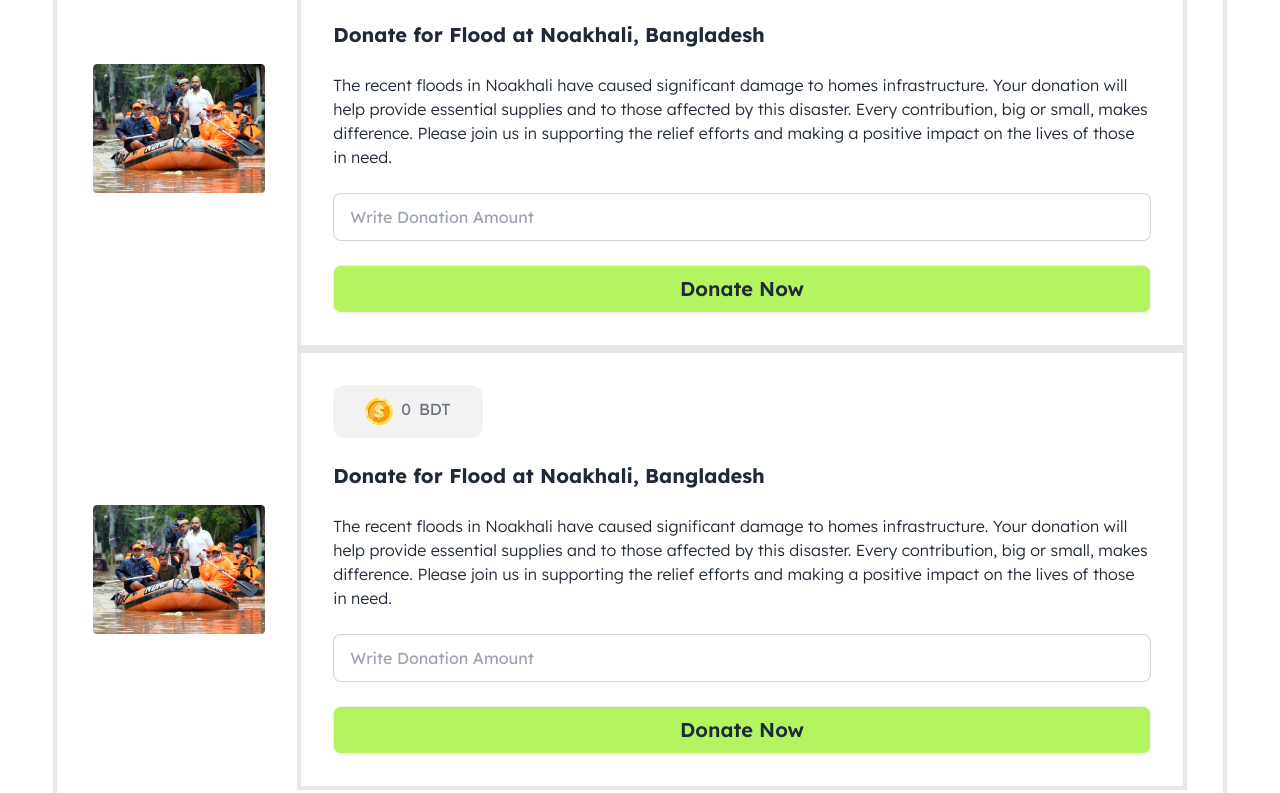
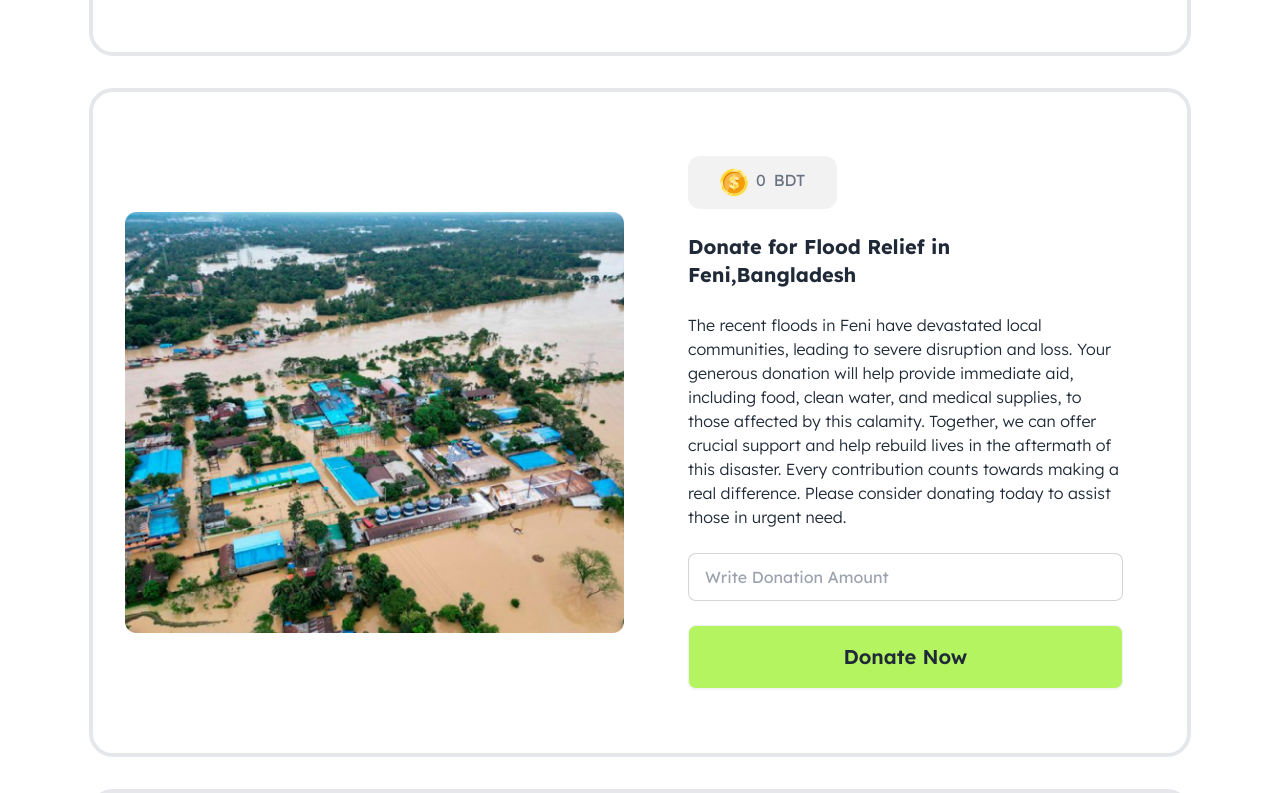
Before and after one commit to sbsajibsx/donate-website, a plain HTML site: page index.html in a window 1280 px wide. Shown: the part 802-1595 px from the top of the page. Drawn offline with nearby package versions, Linux system fonts and the light colour scheme.

Commit message:
donate and history section html done

```diff
--- a/index.html
+++ b/index.html
@@ -59,7 +59,7 @@
         </nav>
         <!-- navbar end -->
         <!-- button start -->
-    <div class="flex justify-center backdrop-blur-sm bg-transparent gap-5 pt-12 pb-3">
+    <div class="w-11/12 mx-auto flex justify-center backdrop-blur-sm bg-transparent gap-5 pt-12 pb-3">
       <button class="btn bg-primary px-8 font-semibold text-xl hover:bg-primary">Donation</button>
       <button class="btn px-8 font-semibold text-xl">History</button>
     </div>
@@ -68,14 +68,14 @@
     <!-- header section end -->
     <!-- main start -->
     <main class="w-11/12 mx-auto">
-      <!-- main section start -->
-      <section class="box-border border-4 p-9">
+      <!-- donate section start -->
+      <section class="space-y-8 p-9">
         <!-- box 1 start -->
-        <div class="md:flex items-center gap-8">
+        <div class="md:grid grid-cols-2 items-center gap-8 box-border border-4 rounded-3xl p-8">
           <div>
             <img src="assets/noakhali.png" alt="">
           </div>
-          <div class="border-4 p-8 space-y-6">
+          <div class="p-8 space-y-6">
             <!-- coin start -->
               <span class="bg-third px-8 py-3 rounded-xl text-gray-500 gap-2 inline-flex">
                 <img src="assets/coin.png" alt=""><span>0</span>BDT
@@ -95,7 +95,7 @@
             <!-- donate button start -->
             <div>
               <!-- Open the modal using ID.showModal() method -->
-              <button class="w-full btn font-semibold text-xl bg-primary hover:bg-primary" onclick="my_modal_1.showModal()">Donate Now</button>
+              <button class="w-full btn btn-lg font-semibold text-xl bg-primary hover:bg-primary" onclick="my_modal_1.showModal()">Donate Now</button>
               <dialog id="my_modal_1" class="modal">
                 <div class="modal-box">
                   <h3 class="text-2xl font-black text-center">Congrates!</h3>
@@ -115,21 +115,21 @@
         </div>
         <!-- box 1 end -->
         <!-- box 2 start -->
-        <div class="md:flex items-center gap-8">
+        <div class="md:grid grid-cols-2 items-center gap-8 box-border border-4 p-8 rounded-3xl">
           <div>
-            <img src="assets/noakhali.png" alt="">
+            <img src="assets/feni.png " alt="">
           </div>
-          <div class="border-4 p-8 space-y-6">
+          <div class="p-8 space-y-6">
             <!-- coin start -->
               <span class="bg-third px-8 py-3 rounded-xl text-gray-500 gap-2 inline-flex">
                 <img src="assets/coin.png" alt=""><span>0</span>BDT
               </span>
             <!-- coin end -->
             <!-- heading start -->
-            <h1 class="font-bold text-xl">Donate for Flood at Noakhali, Bangladesh</h1>
+            <h1 class="font-bold text-xl">Donate for Flood Relief in Feni,Bangladesh</h1>
             <!-- heading end -->
             <!-- paragraph start -->
-            <p class="font-light"> The recent floods in Noakhali have caused significant damage to homes  infrastructure. Your donation will help provide essential supplies and  to those affected by this disaster. Every contribution, big or small, makes  difference. Please join us in supporting the relief efforts and making a positive impact on the lives of those in need.</p>
+            <p class="font-light">The recent floods in Feni have devastated local communities, leading to severe disruption and loss. Your generous donation will help provide immediate aid, including food, clean water, and medical supplies, to those affected by this calamity. Together, we can offer crucial support and help rebuild lives in the aftermath of this disaster. Every contribution counts towards making a real difference. Please consider donating today to assist those in urgent need.</p>
             <!-- paragraph end -->
             <!-- input start -->
             <div>
@@ -139,7 +139,7 @@
             <!-- donate button start -->
             <div>
               <!-- Open the modal using ID.showModal() method -->
-              <button class="w-full btn font-semibold text-xl bg-primary hover:bg-primary" onclick="my_modal_1.showModal()">Donate Now</button>
+              <button class="w-full btn btn-lg font-semibold text-xl bg-primary hover:bg-primary" onclick="my_modal_1.showModal()">Donate Now</button>
 
             </div>
             <!-- donate button end -->
@@ -147,21 +147,21 @@
         </div>
         <!-- box 2 end -->
         <!-- box 3 start -->
-        <div class="md:flex items-center gap-8">
+        <div class="md:grid grid-cols-2 items-center gap-8 box-border border-4 p-8 rounded-3xl">
           <div>
-            <img src="assets/noakhali.png" alt="">
+            <img src="assets/quota-protest.png" alt="">
           </div>
-          <div class="border-4 p-8 space-y-6">
+          <div class="p-8 space-y-6">
             <!-- coin start -->
               <span class="bg-third px-8 py-3 rounded-xl text-gray-500 gap-2 inline-flex">
                 <img src="assets/coin.png" alt=""><span>0</span>BDT
               </span>
             <!-- coin end -->
             <!-- heading start -->
-            <h1 class="font-bold text-xl">Donate for Flood at Noakhali, Bangladesh</h1>
+            <h1 class="font-bold text-xl">Aid for Injured in the Quota Movement</h1>
             <!-- heading end -->
             <!-- paragraph start -->
-            <p class="font-light"> The recent floods in Noakhali have caused significant damage to homes  infrastructure. Your donation will help provide essential supplies and  to those affected by this disaster. Every contribution, big or small, makes  difference. Please join us in supporting the relief efforts and making a positive impact on the lives of those in need.</p>
+            <p class="font-light">The recent Quota movement has resulted in numerous injuries and significant hardship for many individuals. Your support is crucial in providing medical assistance, rehabilitation, and necessary supplies to those affected. By contributing, you help ensure that injured individuals receive the care and support they need during this challenging time. Every donation plays a vital role in alleviating their suffering and aiding in their recovery. Please consider making a donation to support these brave individuals in their time of need.</p>
             <!-- paragraph end -->
             <!-- input start -->
             <div>
@@ -171,13 +171,21 @@
             <!-- donate button start -->
             <div>
               <!-- Open the modal using ID.showModal() method -->
-              <button class="w-full btn font-semibold text-xl bg-primary hover:bg-primary" onclick="my_modal_1.showModal()">Donate Now</button>
+              <button class="w-full btn btn-lg font-semibold text-xl bg-primary hover:bg-primary" onclick="my_modal_1.showModal()">Donate Now</button>
             </div>
             <!-- donate button end -->
           </div>
         </div>
         <!-- box 3 end -->
       </section>
+      <!-- donate section end -->
+      <!-- history section start -->
+      <section class="hidden">
+        <!-- summary -->
+         <div>
+
+         </div>
+      </section>
     </main>
 </body>
 </html>
```
